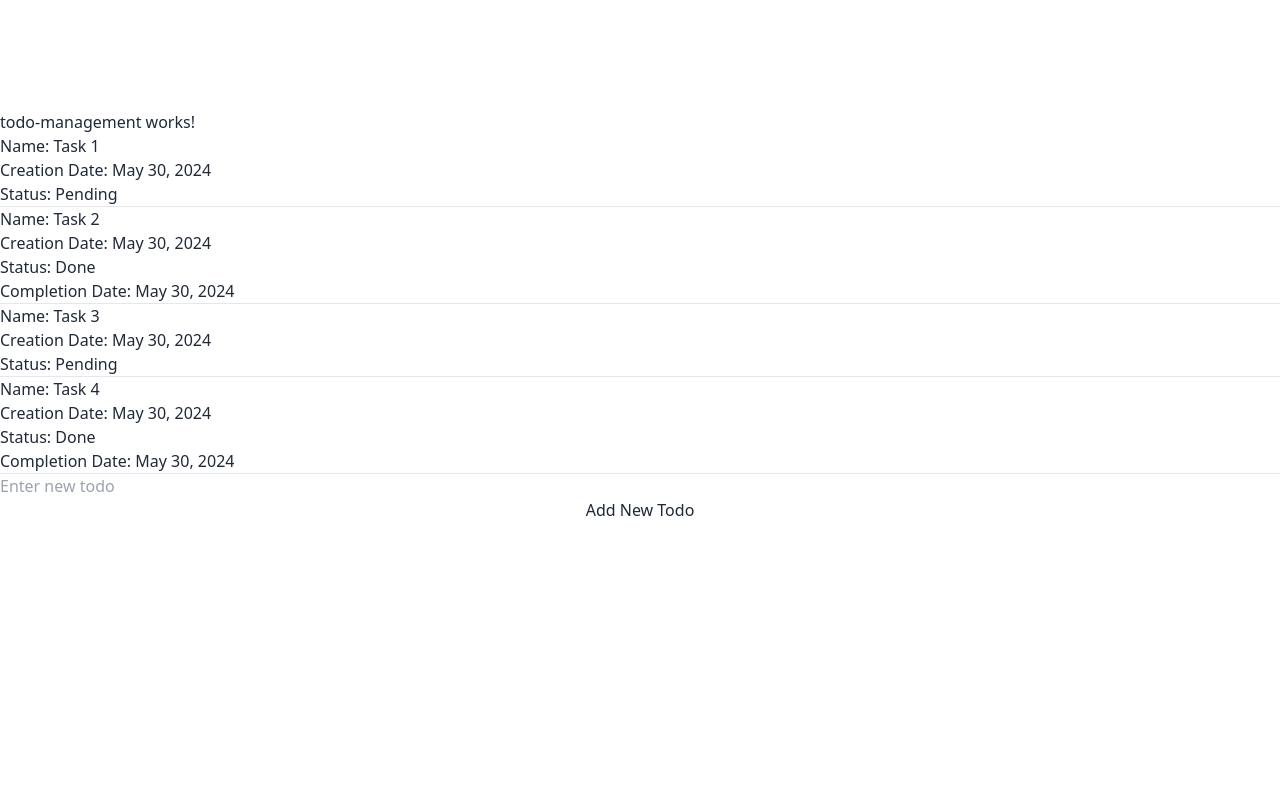
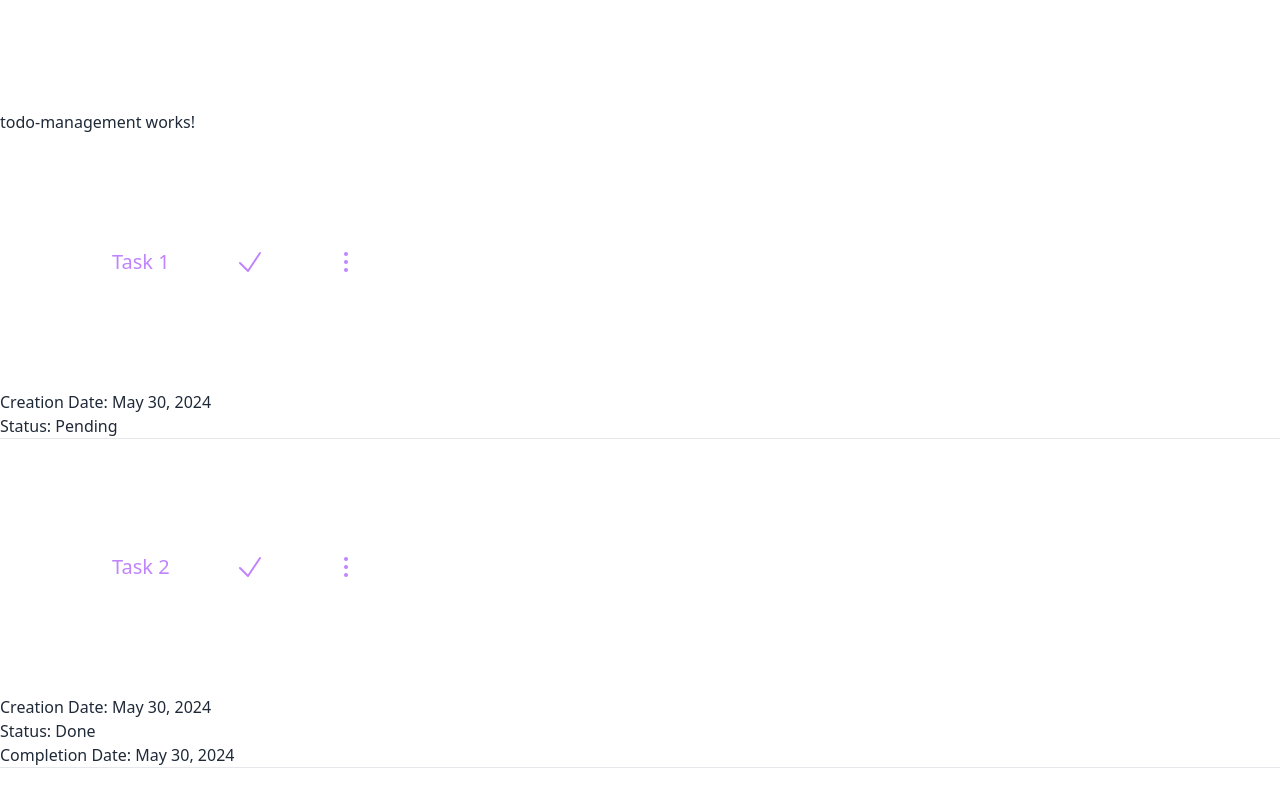
Before and after one commit to Rani-M-H/my-project1, an Angular app: page / in a window 1280 px wide. Shown: the part 2300-3100 px from the top of the page. Before the commit the page ends 2822 px from the top, so only its background shows below. Built offline with nearby package versions, Linux system fonts and the light colour scheme.

Commit message:
changes in style

```diff
--- a/src/app/my-component/todo-management/todo-management.component.html
+++ b/src/app/my-component/todo-management/todo-management.component.html
@@ -1,7 +1,24 @@
 <p>todo-management works!</p>
-<div style="display: flex; flex-direction: column;">
+<div class="container">
   <div *ngFor="let todo of todos">
-    <p>Name: {{todo.name}}</p>
+    <div class="flex flex-row items-center justify-between m-28">
+      <p>
+        <span class="inline-flex items-center text-purple-400 text-xl justify-between gap-14">
+           {{todo.name}}
+          <span class="inline-flex items-center ml-2">
+            <svg xmlns="http://www.w3.org/2000/svg" fill="none" viewBox="0 0 24 24" stroke-width="1.5" stroke="currentColor" class="size-8">
+              <path stroke-linecap="round" stroke-linejoin="round" d="m4.5 12.75 6 6 9-13.5" />
+            </svg>
+          </span>
+          <span>
+          <svg xmlns="http://www.w3.org/2000/svg" fill="none" viewBox="0 0 24 24" stroke-width="1.5" stroke="currentColor" class="size-8 ml-2">
+            <path stroke-linecap="round" stroke-linejoin="round" d="M12 6.75a.75.75 0 1 1 0-1.5.75.75 0 0 1 0 1.5ZM12 12.75a.75.75 0 1 1 0-1.5.75.75 0 0 1 0 1.5ZM12 18.75a.75.75 0 1 1 0-1.5.75.75 0 0 1 0 1.5Z" />
+          </svg>
+          </span>
+        </span>
+        </p>
+    </div>
+
     <p>Creation Date: {{todo.creationDate | date}}</p>
     <p>Status: {{todo.isDone ? 'Done' : 'Pending'}}</p>
     <p *ngIf="todo.completionDate">Completion Date: {{todo.completionDate | date}}</p>
--- a/src/app/my-component/todo-management/todo-management.component.ts
+++ b/src/app/my-component/todo-management/todo-management.component.ts
@@ -10,7 +10,7 @@ import { FormsModule } from '@angular/forms';
 @Component({
   selector: 'app-todo-management',
   standalone: true,
-  imports: [TodoItemsComponent , CommonModule , FormsModule   ],
+  imports: [TodoItemsComponent , CommonModule , FormsModule],
   templateUrl: './todo-management.component.html',
   styleUrl: './todo-management.component.css',
 
```
